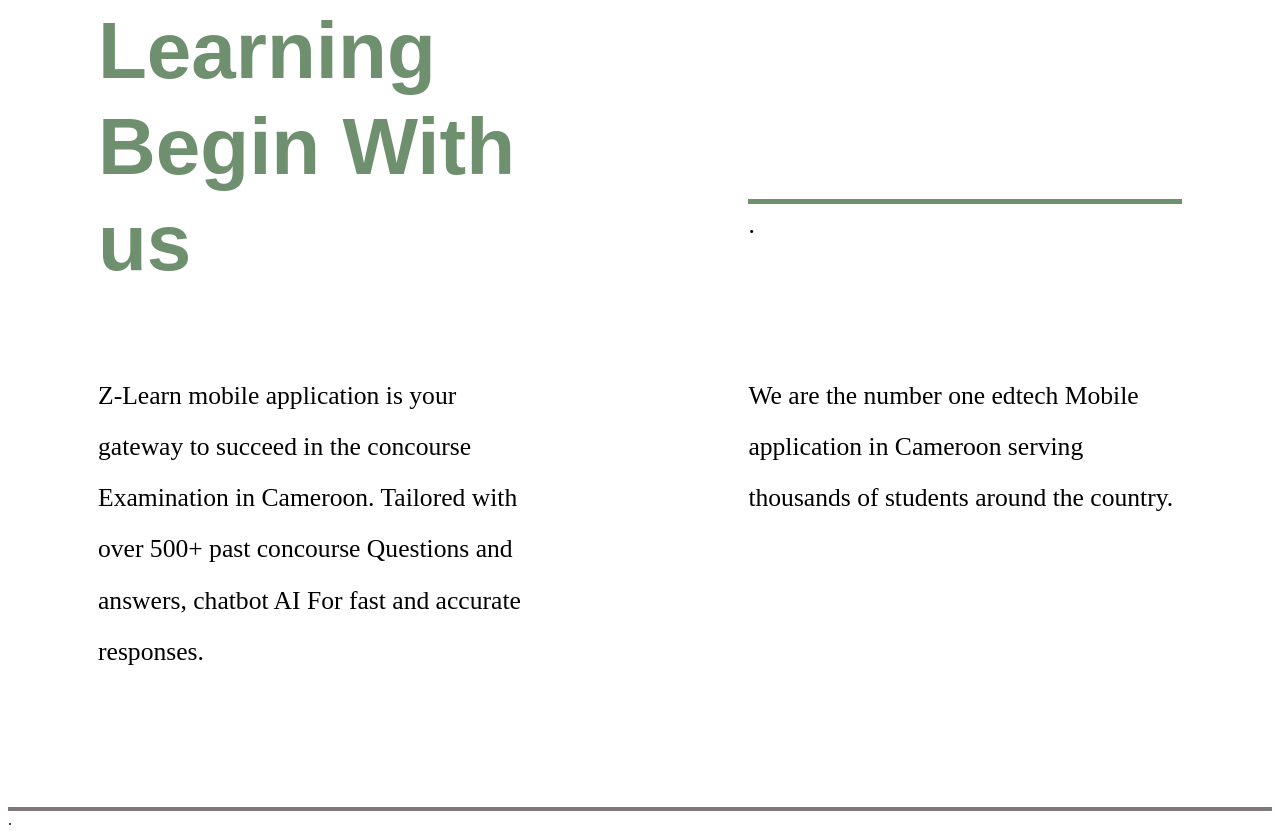
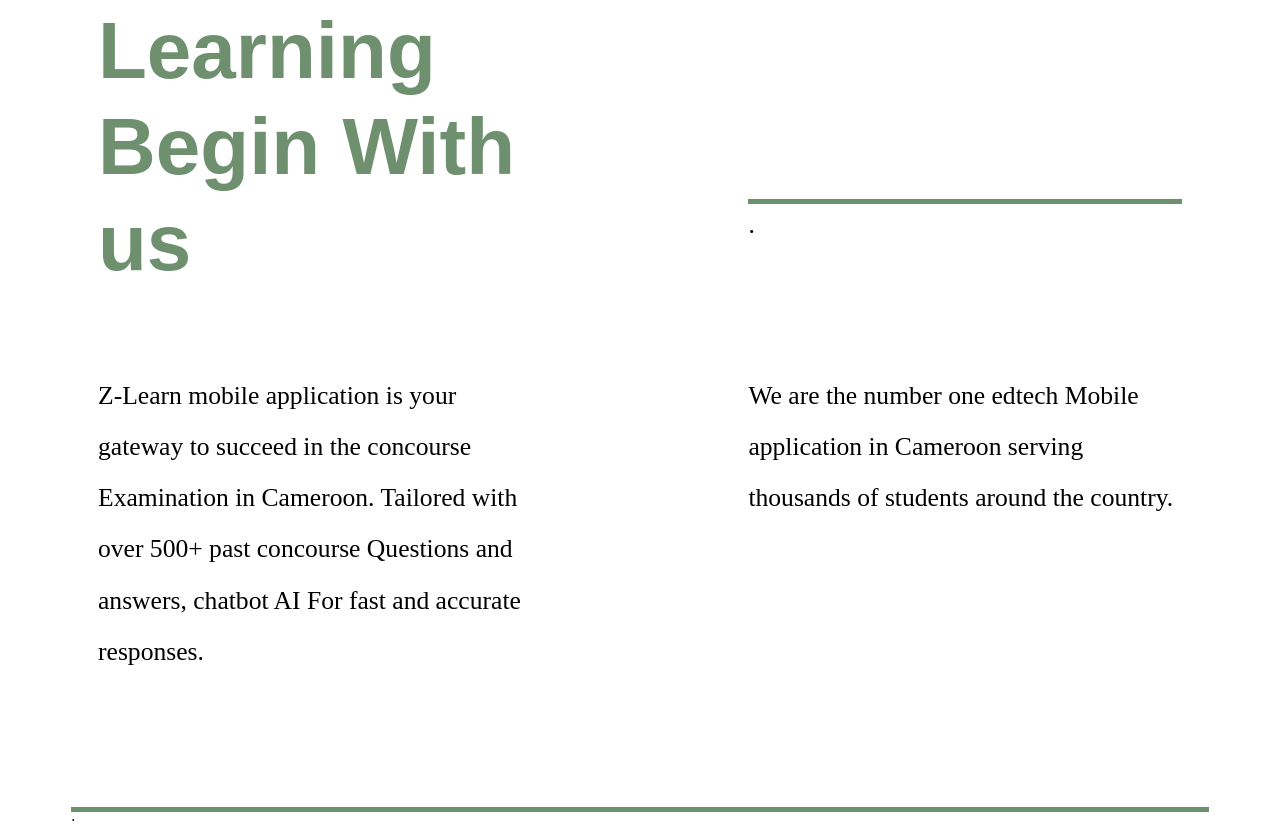
Before and after one commit to fotsoeddy/fotsoeddy.github.io-Z-Learn, a plain HTML site: page index.html in a window 1280 px wide. Shown: the part 965-1802 px from the top of the page. Drawn offline with Linux system fonts and the light colour scheme.

Commit message:
Finish styling the description

```diff
--- a/style.css
+++ b/style.css
@@ -61,7 +61,6 @@ main{
     padding: 104px 90px 104px 90px;
     display: flex;
     flex-direction: column;
-    border-bottom: 4px solid rgba(107, 97, 97, 0.849);
 }
 .line{
     background-color: rgba(19, 75, 19, 0.616);
@@ -69,10 +68,27 @@ main{
     height: 5px;
     margin-top: 250px;
 }
+.line_2{
+    width: 90%;
+    margin: 0 auto;
+    height: 5px;
+    background-color: rgba(19, 75, 19, 0.616);
+
+}
 .descrip-1,.descrip-2{
     display: flex;
     justify-content: space-between;
 
+}
+@keyframes slide{
+    from{
+        transform: translateX(-100%);
+    }to{
+        transform: translateX(0);
+    }
+}
+.animate{
+    animation: slide 2s ease;
 }
 .descrip-1 h1{
     font-size: 5rem;
```
